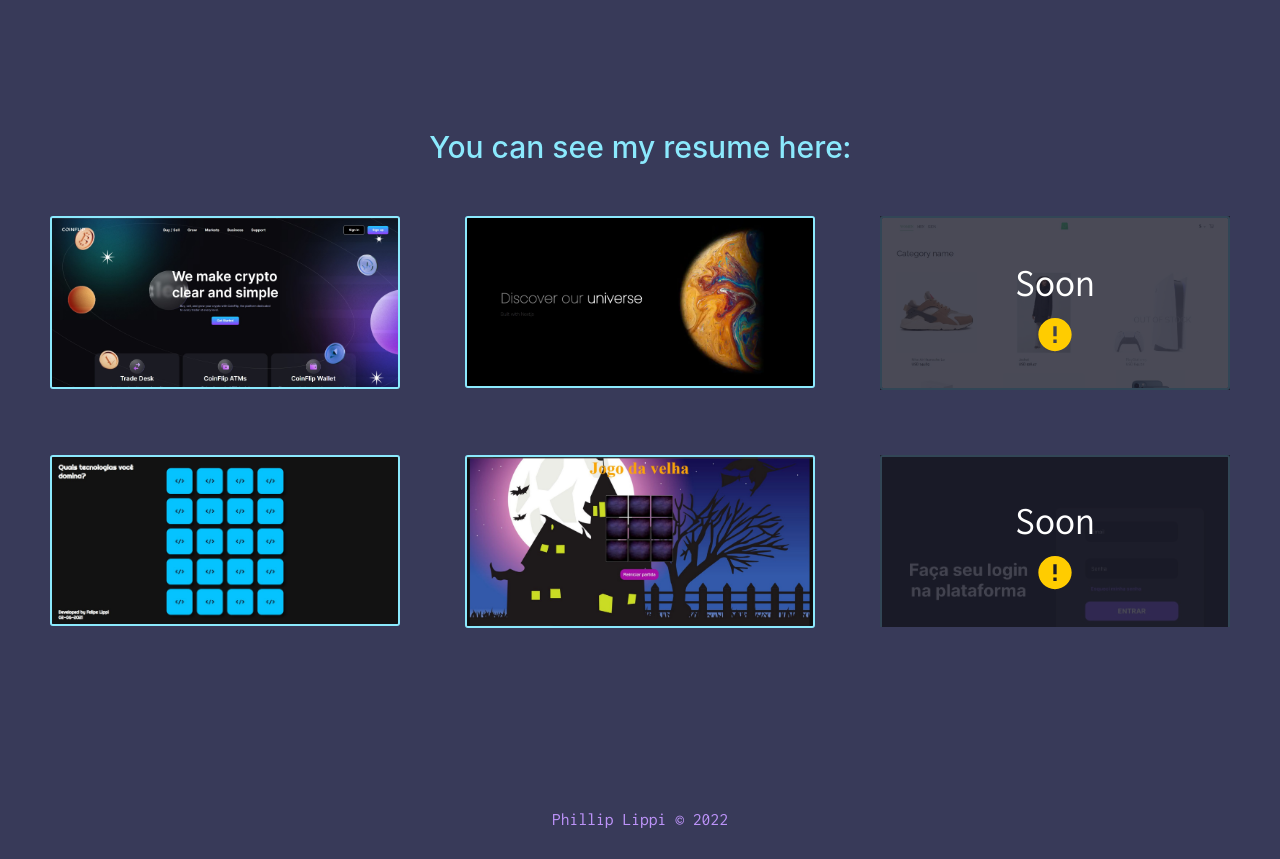
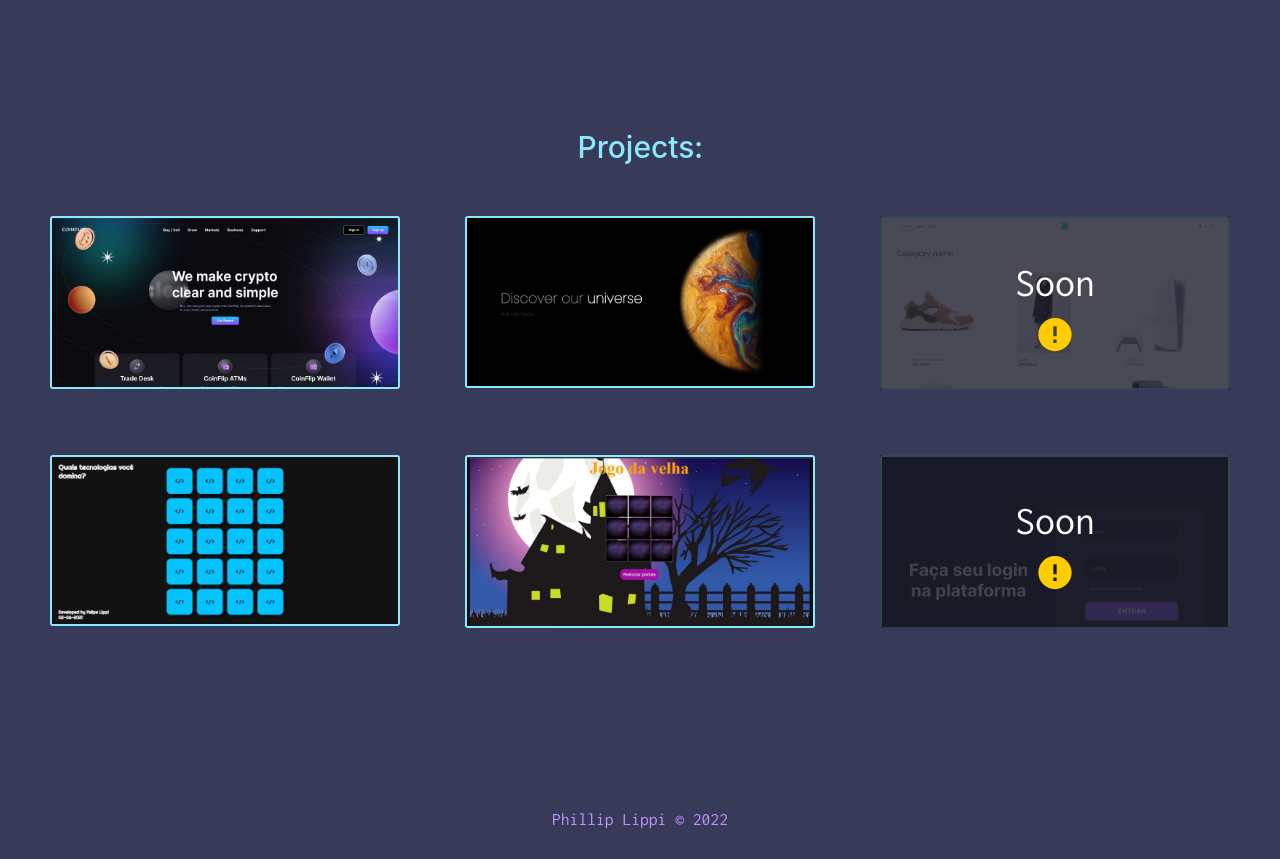
Before and after one commit to Lippi99/Portfolio, a React (Create React App) app: page / in a window 1280 px wide. Shown: the part 1420-2279 px from the top of the page. Built offline with nearby package versions, Linux system fonts and the light colour scheme.

Commit message:
fixed label

```diff
--- a/src/pages/index.tsx
+++ b/src/pages/index.tsx
@@ -334,7 +334,7 @@ export const Home = () => {
         <Box css={{ textAlign: "center" }}>
           <Projects>
             {i18next.t<string>("projects") === "projects"
-              ? "You can see my resume here:"
+              ? "Projects:"
               : i18next.t<string>("projects")}
           </Projects>
         </Box>
```
